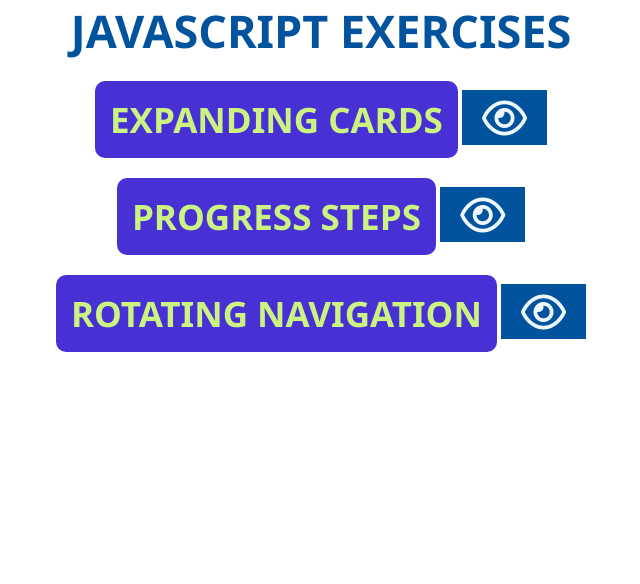
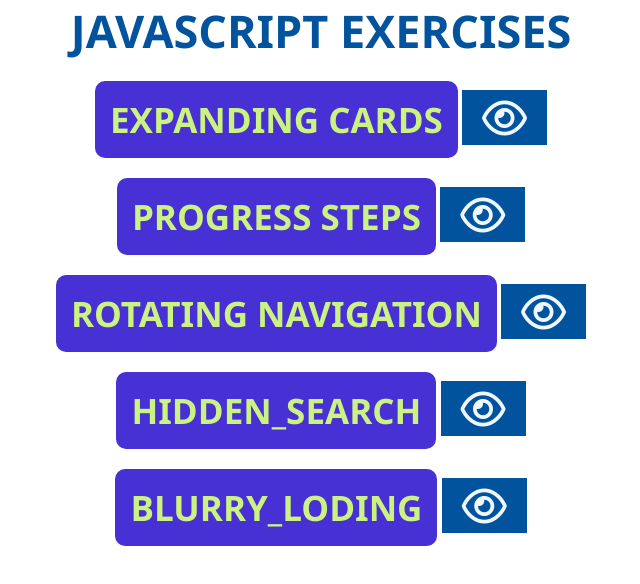
Before and after one commit to Kazirobin/JavaScript_Exercises, a plain HTML site: page index.html in a window 1280 px wide. Shown: the whole page, without its empty margins (319-959 px from the left). Drawn offline with Linux system fonts and the light colour scheme.

Commit message:
update (0710/23)

```diff
--- a/index.html
+++ b/index.html
@@ -59,14 +59,31 @@
           ><i class="fa-regular fa-eye"></i
         ></a>
       </div>
+
       <div class="project">
         <h4>Progress Steps</h4>
         <a href="./Progress_Steps/index.html"
           ><i class="fa-regular fa-eye"></i
         ></a>
       </div>
+
+      <div class="project">
         <h4>Rotating Navigation</h4>
         <a href="./Rotating_Navigation/index.html"
+          ><i class="fa-regular fa-eye"></i
+        ></a>
+      </div>
+
+      <div class="project">
+        <h4>Hidden_Search</h4>
+        <a href="./Hidden_Search/index.html"
+          ><i class="fa-regular fa-eye"></i
+        ></a>
+      </div>
+
+      <div class="project">
+        <h4>Blurry_Loding</h4>
+        <a href="./Blurry_Loding/index.html"
           ><i class="fa-regular fa-eye"></i
         ></a>
       </div>
```
